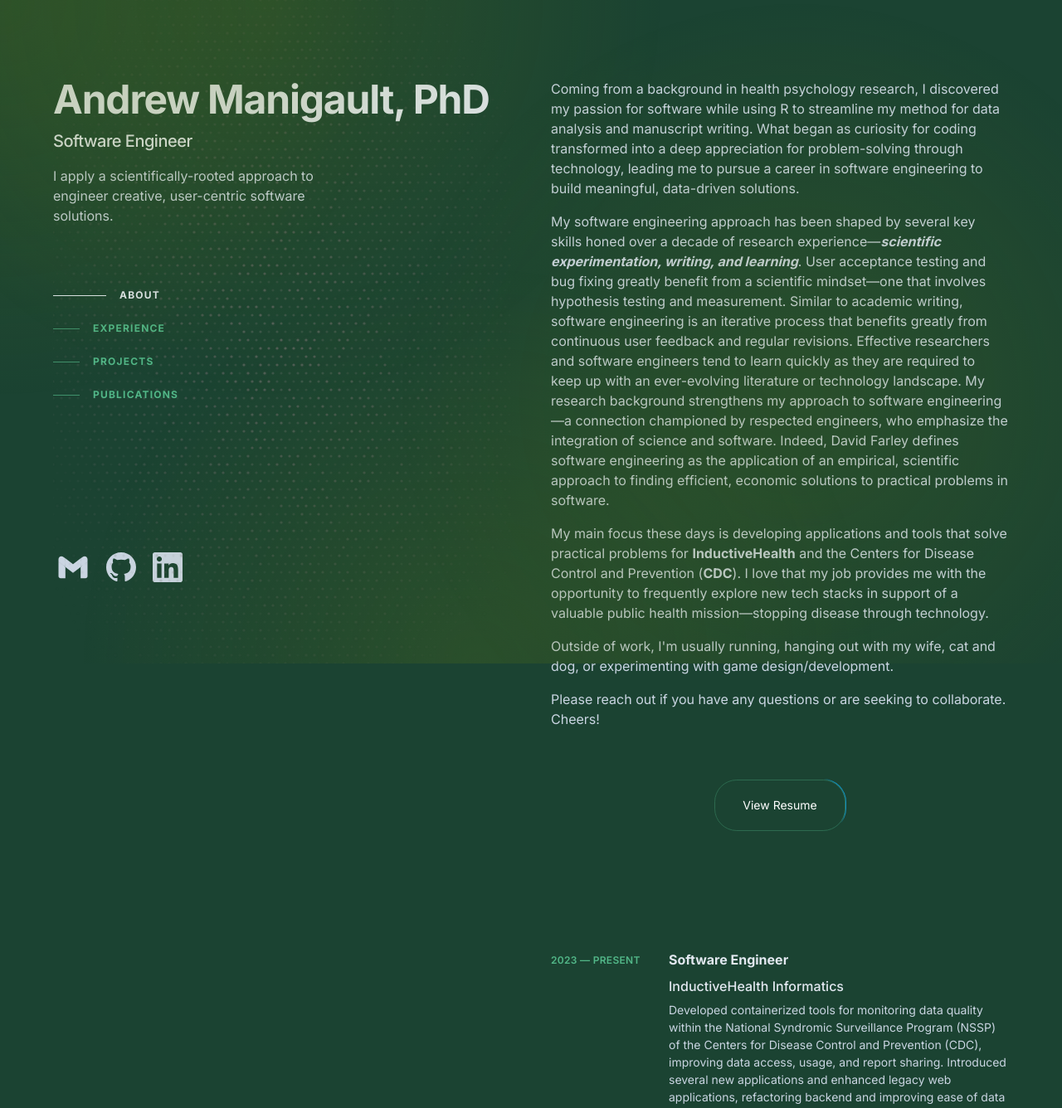
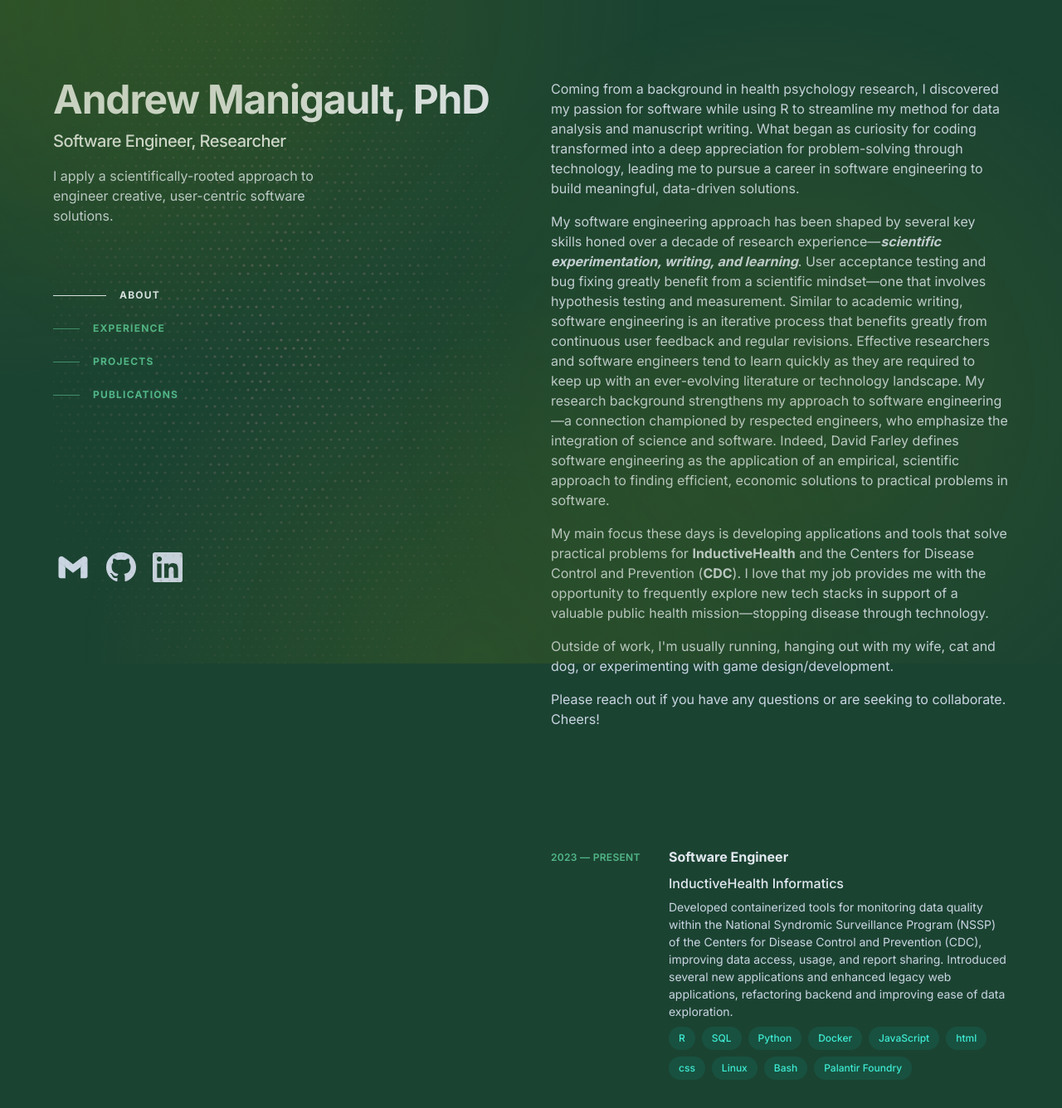
Before and after one commit to amanigaultw/web-portfolio, a Next.js app: page / in a window 1280 px wide. Shown: the top 1336 px of the page at 83% size. Built offline with nearby package versions, Linux system fonts and the light colour scheme.

Commit message:
removed static resume link button

```diff
--- a/components/About.tsx
+++ b/components/About.tsx
@@ -23,7 +23,7 @@ export default function About() {
         </p>
       </div>
       {/* <DownloadButton filePath="/docs/Andrew-Manigault-Resume.pdf" fileName="Andrew-Manigault-Resume.pdf" /> */}
-      <div className="m-15 flex justify-center text-center">
+      {/* <div className="m-15 flex justify-center text-center">
         <a href="/docs/Andrew-Manigault-Resume.pdf" target="blank">
           <Button
             borderRadius="1.75rem"
@@ -32,7 +32,7 @@ export default function About() {
               View Resume
           </Button>
         </a>
-      </div>
+      </div> */}
     </section>
   )
 }
--- a/components/Header.tsx
+++ b/components/Header.tsx
@@ -27,7 +27,7 @@ export default function Header() {
           Andrew Manigault, PhD
         </h1>
         <h2 className="mt-3 text-lg font-medium tracking-tight text-slate-200 sm:text-xl">
-          Software Engineer
+          Software Engineer, Researcher
         </h2>
         <p className="mt-4 max-w-xs leading-normal">
           I apply a scientifically-rooted approach to engineer creative, user-centric software solutions.
```
Also changed, not shown: 1 other file (tests, documents, lock files or other folders).
